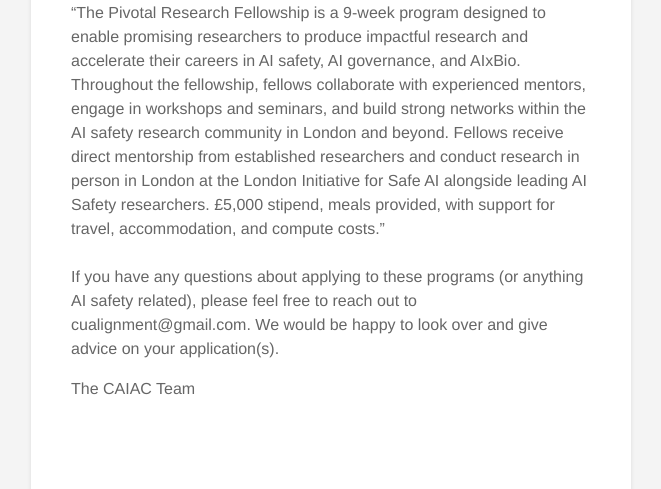
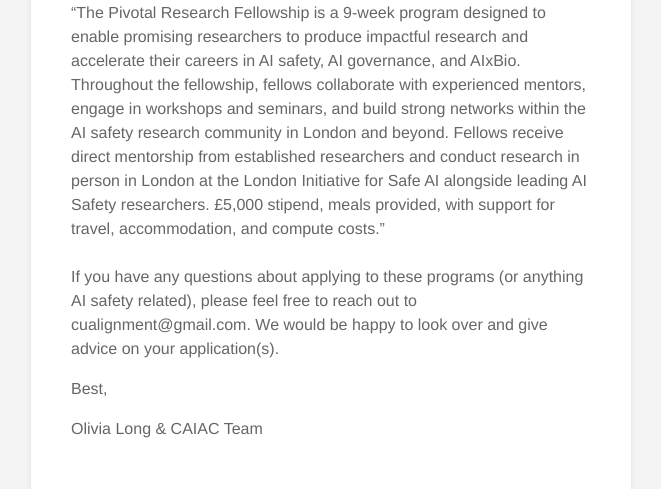
Before and after one commit to cualignment/mailing-list, a plain HTML site: page 04-01-2025/index.html in a window 1280 px wide. Shown: the part 925-1414 px from the top of the page, without its empty margins (309-970 px from the left). Drawn offline with Linux system fonts and the light colour scheme; a web font is replaced by a local one.

Commit message:
update :

```diff
--- a/04-01-2025/index.html
+++ b/04-01-2025/index.html
@@ -145,7 +145,8 @@
 
                                                     If you have any questions about applying to these programs (or anything AI safety related), please feel free to reach out to cualignment@gmail.com. We would be happy to look over and give advice on your application(s).<br>
                                                     </p>
-                                                  <p style="font-family: 'Fira Sans', Helvetica, Arial, sans-serif; font-size: 16px; color: #666666; text-align: left;">The CAIAC Team</p>
+                                                  <p style="font-family: 'Fira Sans', Helvetica, Arial, sans-serif; font-size: 16px; color: #666666; text-align: left;">Best,</p>
+                                                  <p style="font-family: 'Fira Sans', Helvetica, Arial, sans-serif; font-size: 16px; color: #666666; text-align: left;">Olivia Long & CAIAC Team</p>
                                                 </td>
                                               </tr>
                                               <!-- END MODULE: Content -->
```
